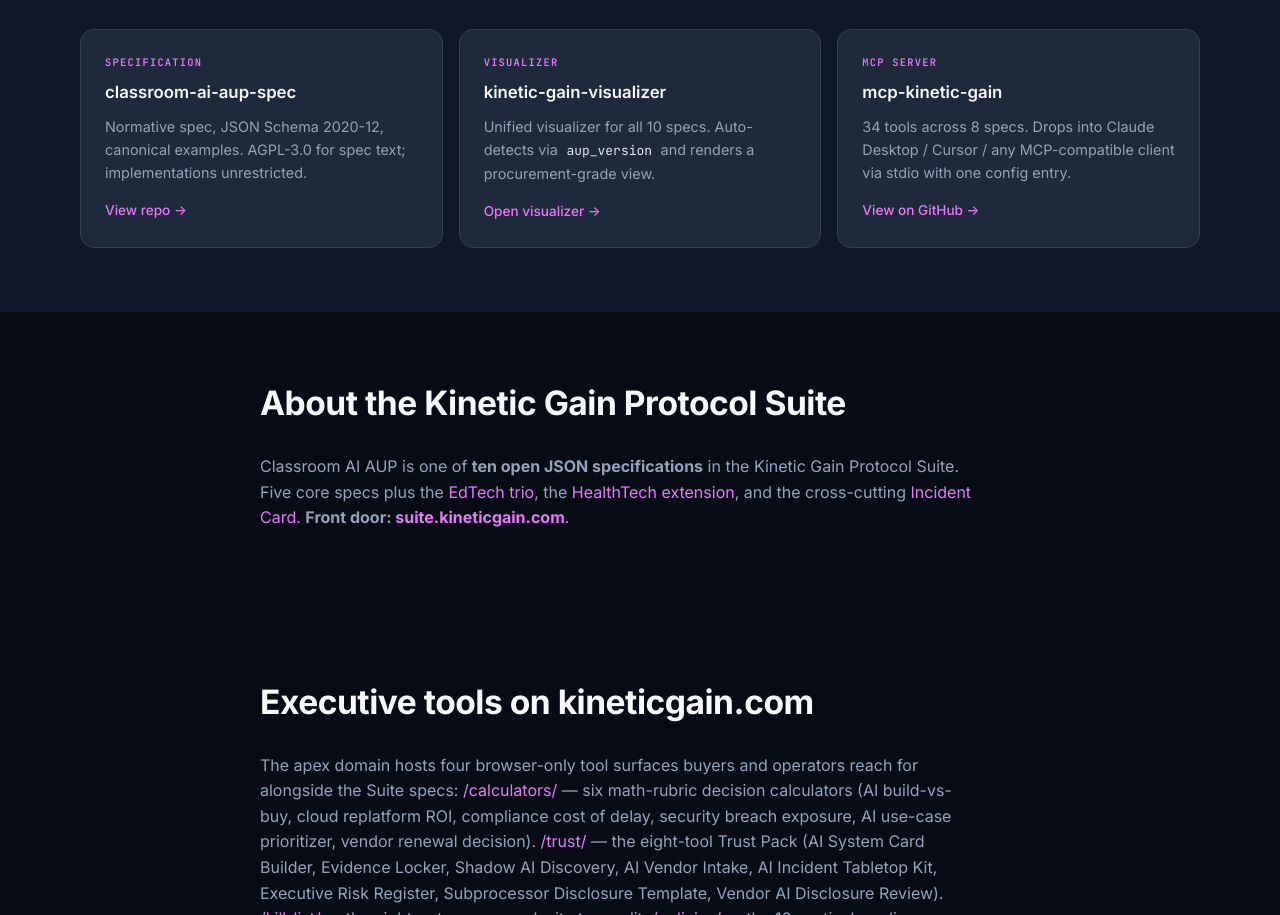
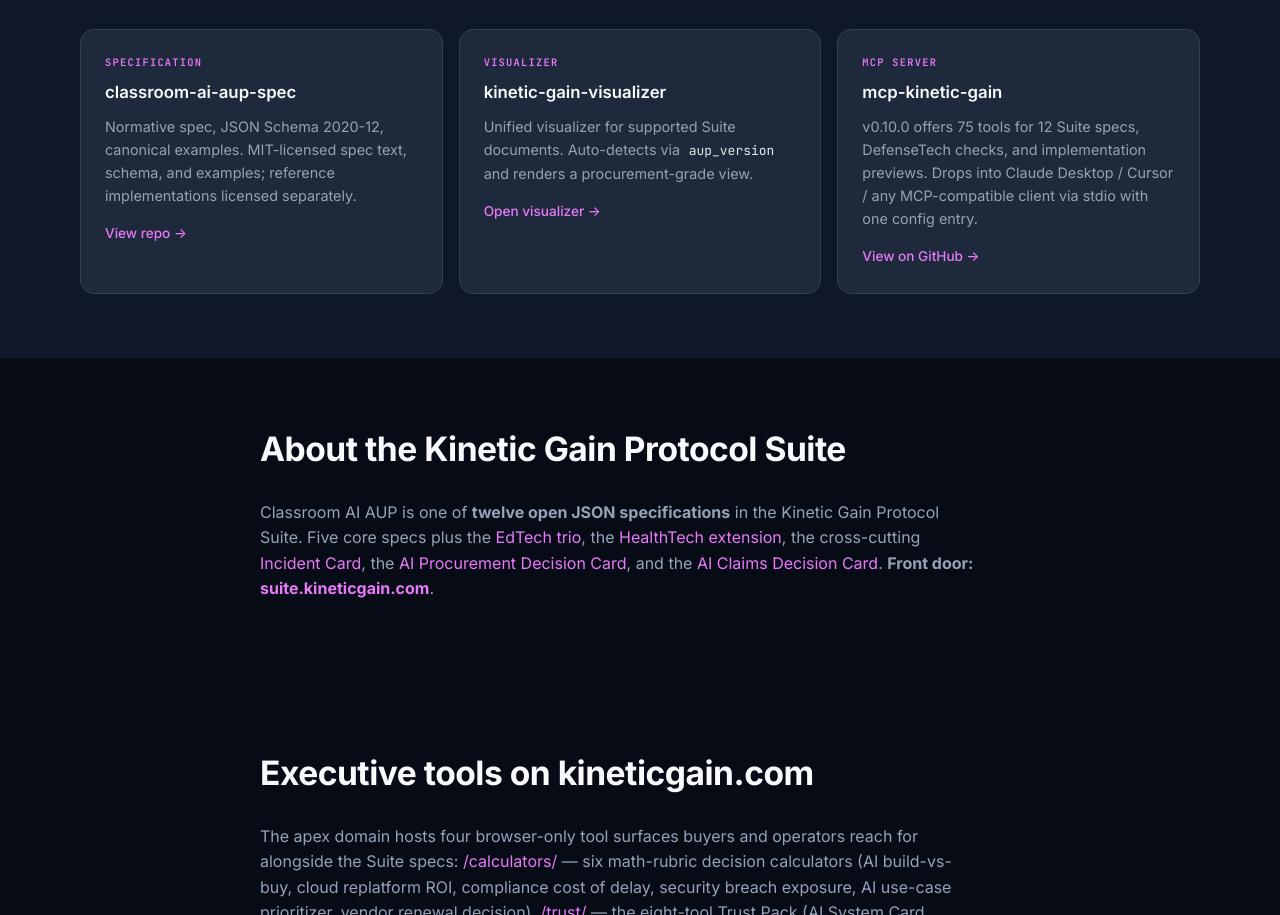
Before and after one commit to mizcausevic-dev/classroom-ai-aup-landing, a plain HTML site: page index.html in a window 1280 px wide. Shown: the part 3662-4577 px from the top of the page. Drawn offline with Linux system fonts and the light colour scheme.

Commit message:
docs: align Classroom AUP landing with MCP release

```diff
--- a/index.html
+++ b/index.html
@@ -157,19 +157,19 @@
           <a class="card card-dark" href="https://github.com/mizcausevic-dev/classroom-ai-aup-spec" target="_blank" rel="noreferrer">
             <div class="card-eyebrow">Specification</div>
             <h3>classroom-ai-aup-spec</h3>
-            <p>Normative spec, JSON Schema 2020-12, canonical examples. AGPL-3.0 for spec text; implementations unrestricted.</p>
+            <p>Normative spec, JSON Schema 2020-12, canonical examples. MIT-licensed spec text, schema, and examples; reference implementations licensed separately.</p>
             <span class="link">View repo →</span>
           </a>
           <a class="card card-dark" href="https://mizcausevic-dev.github.io/kinetic-gain-visualizer/" target="_blank" rel="noreferrer">
             <div class="card-eyebrow">Visualizer</div>
             <h3>kinetic-gain-visualizer</h3>
-            <p>Unified visualizer for all 10 specs. Auto-detects via <code>aup_version</code> and renders a procurement-grade view.</p>
+            <p>Unified visualizer for supported Suite documents. Auto-detects via <code>aup_version</code> and renders a procurement-grade view.</p>
             <span class="link">Open visualizer →</span>
           </a>
           <a class="card card-dark" href="https://github.com/mizcausevic-dev/mcp-kinetic-gain" target="_blank" rel="noreferrer">
             <div class="card-eyebrow">MCP server</div>
             <h3>mcp-kinetic-gain</h3>
-            <p>34 tools across 8 specs. Drops into Claude Desktop / Cursor / any MCP-compatible client via stdio with one config entry.</p>
+            <p>v0.10.0 offers 75 tools for 12 Suite specs, DefenseTech checks, and implementation previews. Drops into Claude Desktop / Cursor / any MCP-compatible client via stdio with one config entry.</p>
             <span class="link">View on GitHub →</span>
           </a>
         </div>
@@ -180,7 +180,7 @@
       <div class="block-inner block-narrow">
         <h2>About the Kinetic Gain Protocol Suite</h2>
         <p class="prose">
-          Classroom AI AUP is one of <strong>ten open JSON specifications</strong> in the Kinetic Gain Protocol Suite. Five core specs plus the <a href="https://tutor.kineticgain.com" target="_blank" rel="noreferrer">EdTech trio</a>, the <a href="https://clinical.kineticgain.com" target="_blank" rel="noreferrer">HealthTech extension</a>, and the cross-cutting <a href="https://incidents.kineticgain.com" target="_blank" rel="noreferrer">Incident Card</a>. <strong>Front door: <a href="https://suite.kineticgain.com" target="_blank" rel="noreferrer">suite.kineticgain.com</a></strong>.
+          Classroom AI AUP is one of <strong>twelve open JSON specifications</strong> in the Kinetic Gain Protocol Suite. Five core specs plus the <a href="https://tutor.kineticgain.com" target="_blank" rel="noreferrer">EdTech trio</a>, the <a href="https://clinical.kineticgain.com" target="_blank" rel="noreferrer">HealthTech extension</a>, the cross-cutting <a href="https://incidents.kineticgain.com" target="_blank" rel="noreferrer">Incident Card</a>, the <a href="https://decisions.kineticgain.com" target="_blank" rel="noreferrer">AI Procurement Decision Card</a>, and the <a href="https://github.com/mizcausevic-dev/ai-claims-decision-card-spec" target="_blank" rel="noreferrer">AI Claims Decision Card</a>. <strong>Front door: <a href="https://suite.kineticgain.com" target="_blank" rel="noreferrer">suite.kineticgain.com</a></strong>.
         </p>
       </div>
     </section>
```
Also changed, not shown: 1 other file.
